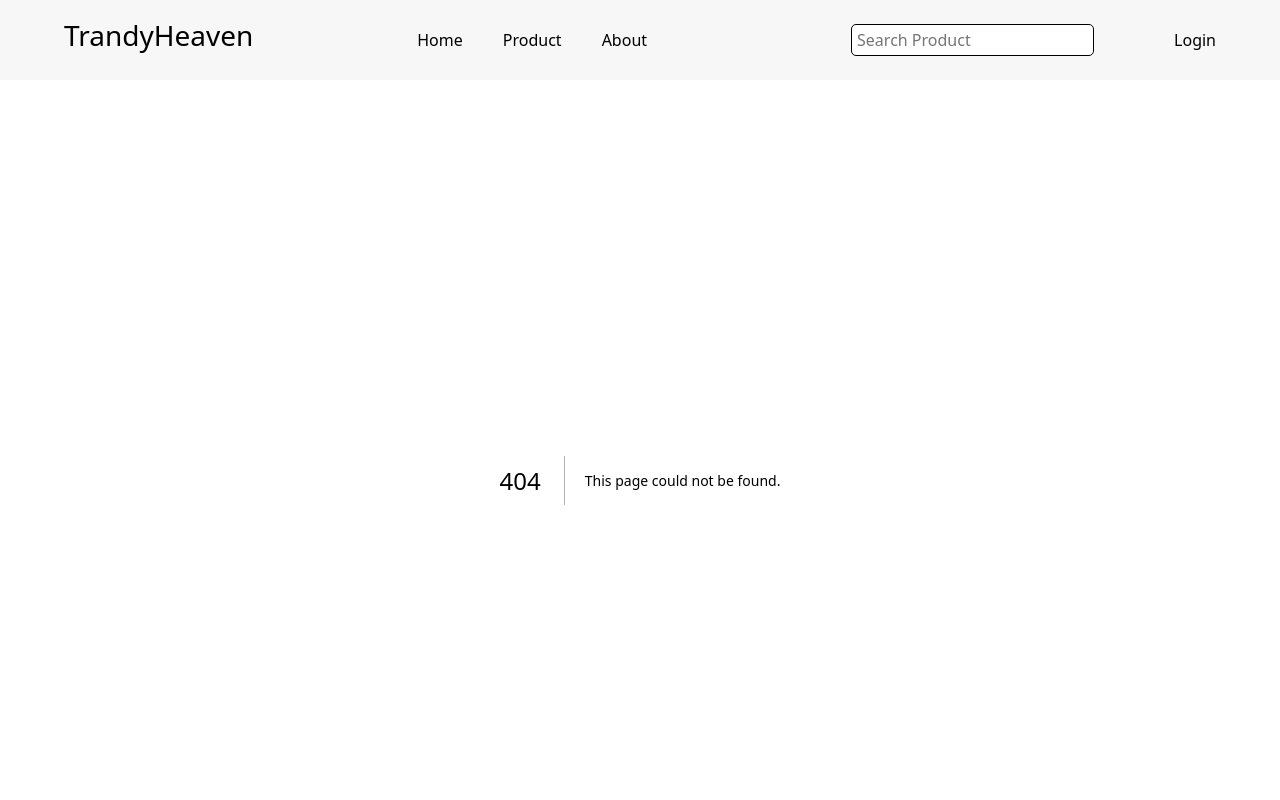
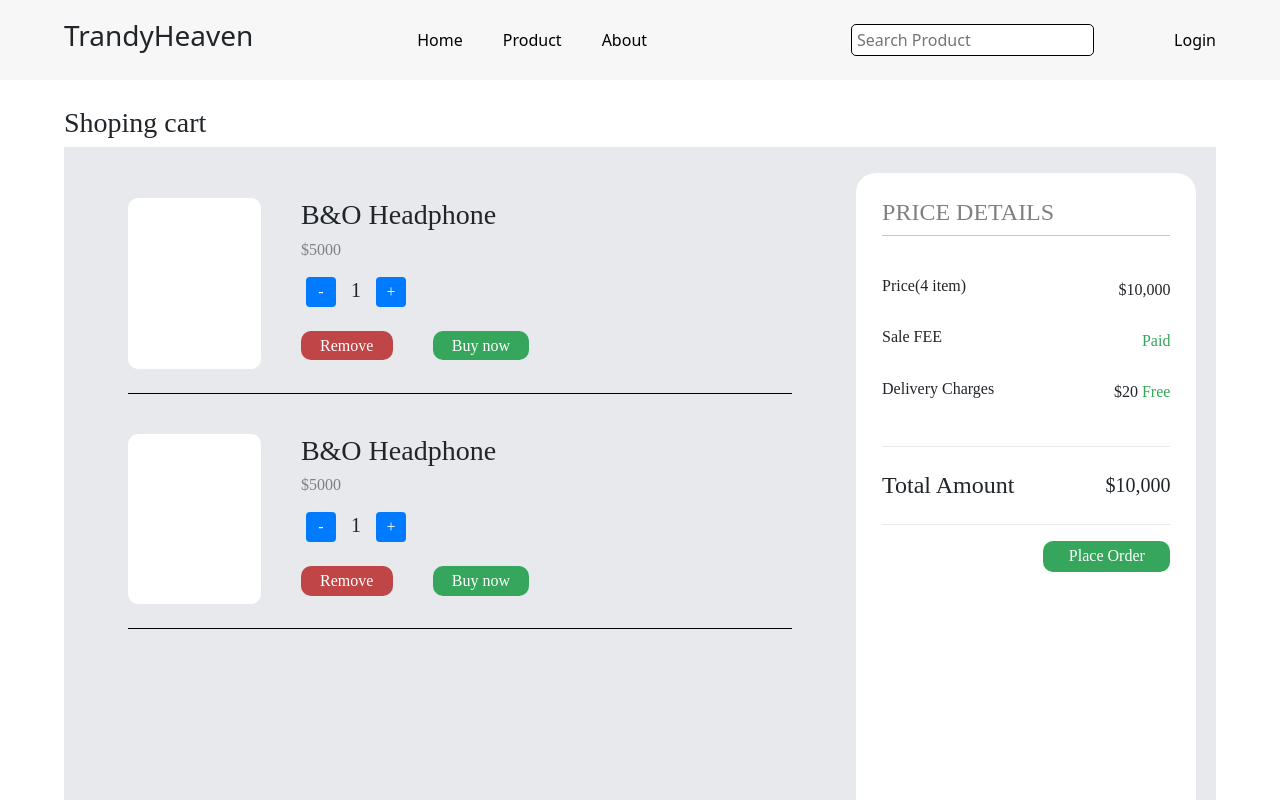
Before and after one commit to Nitishkumar22/trandyheavenui, a Next.js app: page /cart in a window 1280 px wide. Before the commit this address had no page. Shown: the top 800 px of the page. Built offline with nearby package versions, Linux system fonts and the light colour scheme.

Commit message:
cart page

```diff
--- /dev/null
+++ b/app/cart/page.js
@@ -0,0 +1,109 @@
+import css from "./page.module.css";
+
+const Cart = () => {
+  return (
+    <>
+      <div className={css.main}>
+        <div className={css.cartpage}>
+          <div className={css.heading}>
+            <h3>Shoping cart</h3>
+          </div>
+          <div className={css.maincart}>
+            <div className={css.cartitem}>
+              <div className={css.items}>
+                <div className={css.itemimg}></div>
+                <div className={css.itemsdetails}>
+                  <div className={css.itemname}>
+                    <h3>B&O Headphone</h3>
+                  </div>
+                  <div className={css.itemprice}>
+                    <h6>$5000</h6>
+                  </div>
+                  <div className="incrementDecrement">
+                    <button className={css.btndecrement}>-</button>
+                    <span className={css.count}>1</span>
+                    <button className={css.btnincrement}>+</button>
+                  </div>
+                  <div className={css.btns}>
+                    <div className={css.removebtn}>
+                      <button>Remove</button>
+                    </div>
+                    <div className={css.buynowbtn}>
+                      <button>Buy now</button>
+                    </div>
+                  </div>
+                </div>
+              </div>
+
+              <div className={css.items}>
+                <div className={css.itemimg}></div>
+                <div className={css.itemsdetails}>
+                  <div className={css.itemname}>
+                    <h3>B&O Headphone</h3>
+                  </div>
+                  <div className={css.itemprice}>
+                    <h6>$5000</h6>
+                  </div>
+                  <div className="incrementDecrement">
+                    <button className={css.btndecrement}>-</button>
+                    <span className={css.count}>1</span>
+                    <button className={css.btnincrement}>+</button>
+                  </div>
+                  <div className={css.btns}>
+                    <div className={css.removebtn}>
+                      <button>Remove</button>
+                    </div>
+                    <div className={css.buynowbtn}>
+                      <button>Buy now</button>
+                    </div>
+                  </div>
+                </div>
+              </div>
+            </div>
+
+            <div className={css.address}>
+              <div className={css.priceheading}>
+                <h4>PRICE DETAILS</h4>
+              </div>
+              <div className={css.pricedetails}>
+                <div className={css.pricedets}>
+                  <div className={css.totalitem}>
+                    <h6>Price(4 item)</h6>
+                  </div>
+                  <div className={css.totalprice}>$10,000</div>
+                </div>
+                <div className={css.salesfee}>
+                  <div className={css.seles}>
+                    <h6>Sale FEE</h6>
+                  </div>
+                  <div className={css.salepaid}>Paid</div>
+                </div>
+                <div className={css.delivery}>
+                  <div className={css.deliveryfee}>
+                    <h6>Delivery Charges</h6>
+                  </div>
+                  <div className={css.deliveryamount}>
+                    $20 <span>Free</span>
+                  </div>
+                </div>
+                <div className={css.totalamountpaid}>
+                    <div className={css.totalheading}>
+                              <h4>Total Amount</h4>
+                    </div>
+                    <div className={css.totalamount}>
+                         <h5>$10,000</h5>
+                    </div>
+                </div>
+                <div className={css.ordertheitems}>
+                      <button>Place Order</button>
+                </div>
+              </div>
+            </div>
+          </div>
+        </div>
+      </div>
+    </>
+  );
+};
+
+export default Cart;
--- /dev/null
+++ b/app/cart/page.module.css
@@ -0,0 +1,175 @@
+.main {
+  width: 100%;
+  /* min-height: 100vh; */
+  /* background-color: red; */
+  overflow: hidden;
+  position: relative;
+  font-family: gilroy;
+}
+.cartpage {
+  width: 100%;
+  /* min-height: 100vh; */
+  position: relative;
+  overflow: hidden;
+  padding: 2vmax 5vmax;
+}
+.maincart {
+  width: 100%;
+  min-height: 100vh;
+  position: relative;
+  background-color: #e7e9ed;
+  overflow: hidden;
+  padding: 2vmax 0vmax;
+  display: flex;
+}
+.cartitem {
+  width: 70%;
+  /* height: 100vh; */
+  /* display: flex; */
+  /* flex-direction: column; */
+  /* background-color: red; */
+  gap: 5vh;
+  padding: 2vmax 5vmax;
+}
+.items {
+  width: 100%;
+  height: 28%;
+  display: flex;
+  gap: 5vh;
+  margin-bottom: 5vh;
+  padding-bottom: 3vh;
+  border-bottom: 1px solid #000;
+  /* background-color: greenyellow; */
+}
+.itemimg {
+  width: 20%;
+  height: 100%;
+  border-radius: 10px;
+  background-color: #fff;
+}
+.itemimg img {
+  width: 100%;
+  height: 100%;
+  object-fit: cover;
+  object-position: center;
+}
+.itemprice {
+  margin-top: 1vh;
+  color: gray;
+  margin-bottom: 2vh;
+}
+.incrementDecrement {
+  display: flex;
+  align-items: center;
+}
+
+.btndecrement,
+.btnincrement {
+  background-color: #007bff;
+  color: #fff;
+  border: none;
+  border-radius: 4px;
+  width: 30px;
+  height: 30px;
+  font-size: 16px;
+  cursor: pointer;
+  margin: 0 5px;
+}
+
+.count {
+  font-size: 20px;
+  margin: 0 10px;
+}
+.btns {
+  margin-top: 3vh;
+  width: 100%;
+  display: flex;
+  align-items: center;
+  gap: 5vh;
+  /* background-color: red; */
+}
+.btns button {
+  padding: 0.2vmax 1.5vmax;
+  border: none;
+  border-radius: 10px;
+}
+.removebtn button {
+  background-color: #bf4547;
+  color: #fff;
+}
+.buynowbtn button {
+  background-color: #35a65b;
+  color: #fff;
+}
+
+.address {
+  width: 30%;
+  /* height: 100vh; */
+  padding: 2vmax;
+  margin-right: 20px;
+  border-radius: 20px;
+  background-color: #fff;
+}
+.priceheading {
+  color: gray;
+  border-bottom: 1px solid rgba(128, 128, 128, 0.437);
+}
+.pricedets {
+  width: 100%;
+  /* background-color: red; */
+  margin-top: 5vh;
+  display: flex;
+  align-items: center;
+  justify-content: space-between;
+}
+.pricedets h6 {
+  font-weight: 400;
+}
+.salesfee {
+  margin-top: 3vh;
+  display: flex;
+  align-items: center;
+  justify-content: space-between;
+}
+.salesfee h6 {
+  font-weight: 400;
+}
+.salepaid {
+  color: #35a65b;
+}
+.delivery {
+  margin-top: 3vh;
+  display: flex;
+  align-items: center;
+  justify-content: space-between;
+  padding-bottom: 5vh;
+  border-bottom: 1px solid #e7e9ed;
+}
+.delivery h6 {
+  font-weight: 400;
+}
+.deliveryamount span {
+  color: #35a65b;
+}
+.totalamountpaid{
+    margin-top: 3vh;
+    display: flex;
+    align-items: center;
+    padding-bottom: 2vh;
+    border-bottom: 1px solid #e7e9ed;
+    justify-content: space-between;
+}
+.ordertheitems{
+    width: 100%;
+    /* background-color: red; */
+    text-align: right;
+    margin-top: 2vh;
+}
+.ordertheitems button{
+    background-color: #35a65b;
+    border: none;
+    color: #fff;
+    padding: .3vmax 2vmax;
+    border-radius: 10px;
+    cursor: pointer;
+}
--- a/app/page.js
+++ b/app/page.js
@@ -9,6 +9,9 @@ const Page = () => {
         <Link href="/product">Product</Link>
         <br />
         <Link href="/profile">Profile</Link>
+        <br />
+        <Link href="/cart">Cart</Link>
+
     </div>
   )
 }
--- a/app/profile/page.js
+++ b/app/profile/page.js
@@ -12,9 +12,6 @@ const Profle = () => {
   return (
     <>
       <div className={css.main}>
-        <div className={css.username}>
-          <h1>My Account</h1>
-        </div>
         <div className={css.profilepage}>
           <div className={css.prodiledets}>
             <div className={css.profilee}>
@@ -90,6 +87,9 @@ const Profle = () => {
                 <label>Email id</label>
                 <input type="email" placeholder="Enter your email id" />
               </div>
+            <div className={css.subbtn}>
+                <button>Submit</button>
+            </div>
               <img
                 className={css.lastimg}
                 src="https://static-assets-web.flixcart.com/fk-p-linchpin-web/fk-cp-zion/img/myProfileFooter_4e9fe2.png"
--- a/package.json
+++ b/package.json
@@ -10,6 +10,7 @@
   },
   "dependencies": {
     "autoprefixer": "10.4.16",
+    "axios": "^1.5.1",
     "bootstrap": "^5.3.2",
     "next": "13.5.4",
     "postcss": "8.4.31",
```
Also changed, not shown: app/profile/page.module.css (+15 -0 lines), utils/axios.js (added, +7 -0 lines), 1 other file (tests, documents, lock files or other folders).
